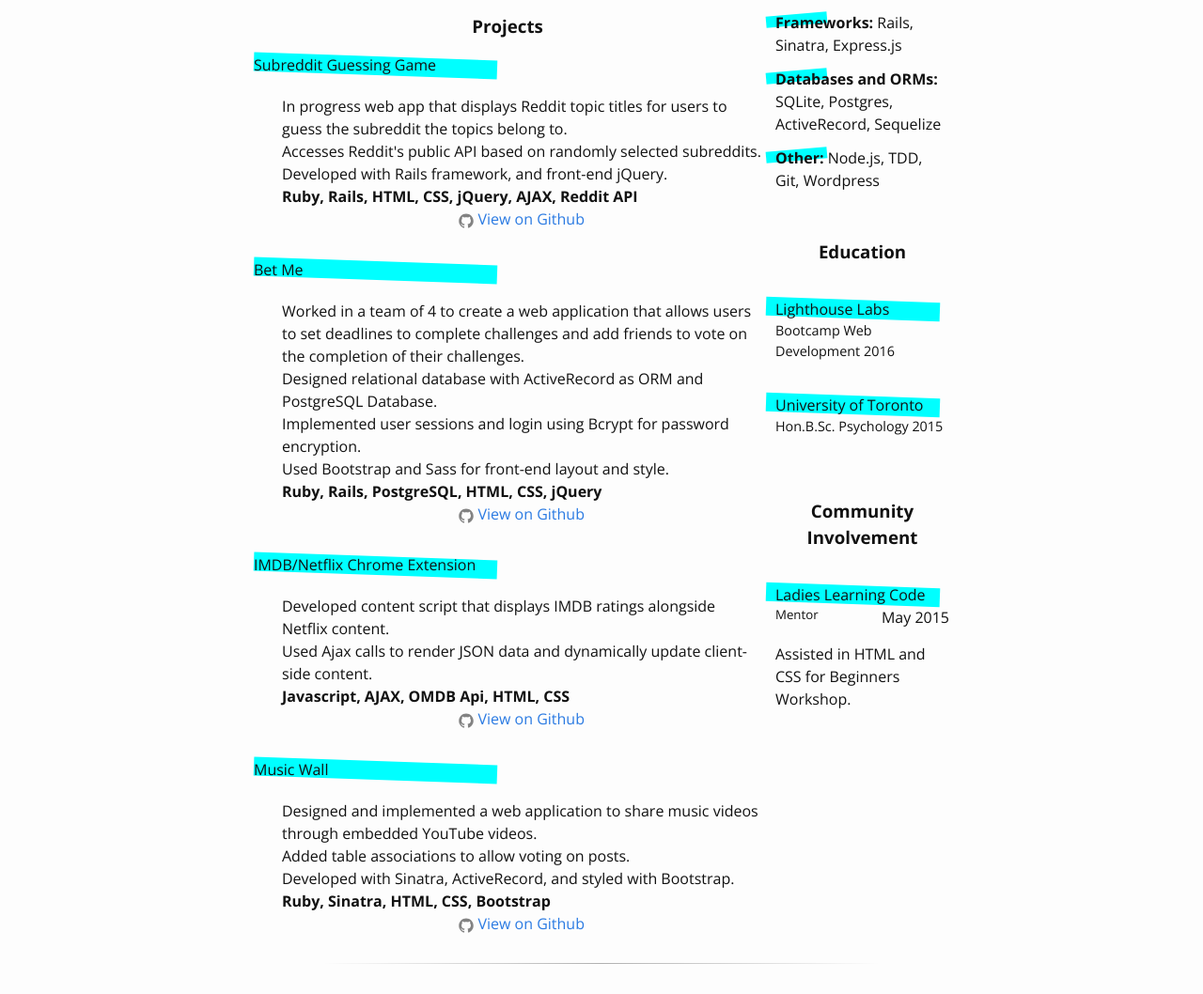
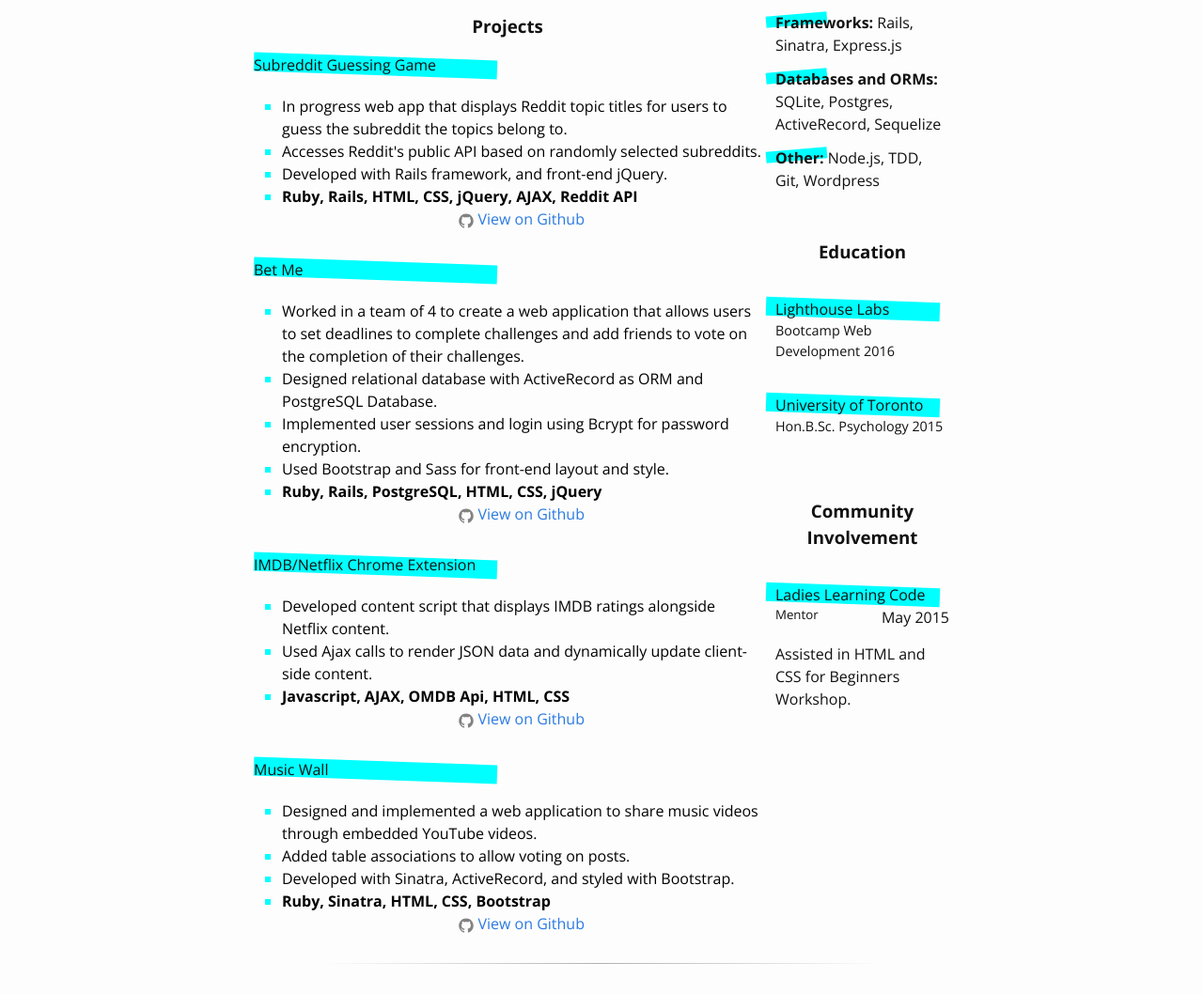
Before and after one commit to Vic-Dev/Vic-Dev.github.io, a Jekyll site: the page built from resume/victoria_johns_resume/index.html, in a window 1280 px wide. Shown: the part 366-1424 px from the top of the page at 94% size. Built offline with Jekyll 4.4.1, drawn with Linux system fonts in a browser that asks for light colours.

Commit message:
Add styling to project li elements

```diff
--- a/css/main.scss
+++ b/css/main.scss
@@ -144,8 +144,19 @@ h2 {
       transform: rotate(2deg);
     }
 
+    li {
+      list-style-type: square;
+      color: aqua;
+
+      p {
+        color: black;
+        margin: 0;
+      }
+    }
+
     li:last-child {
       text-align: center;
+      list-style-type: none;
     }
   }
   .skills, .education, .community {
--- a/resume/victoria_johns_resume/index.html
+++ b/resume/victoria_johns_resume/index.html
@@ -19,37 +19,37 @@ title: Portfolio
       <h4>Subreddit Guessing Game</h4>
       <span class="line"></span>
       <ul>
-        <li>In progress web app that displays Reddit topic titles for users to guess the subreddit the topics belong to.</li>
-        <li>Accesses Reddit's public API based on randomly selected subreddits.</li>
-        <li>Developed with Rails framework, and front-end jQuery.</li>
-        <li><strong>Ruby, Rails, HTML, CSS, jQuery, AJAX, Reddit API</strong></li>
+        <li><p>In progress web app that displays Reddit topic titles for users to guess the subreddit the topics belong to.<p></li>
+        <li><p>Accesses Reddit's public API based on randomly selected subreddits.</p></li>
+        <li><p>Developed with Rails framework, and front-end jQuery.</p></li>
+        <li><p><strong>Ruby, Rails, HTML, CSS, jQuery, AJAX, Reddit API</strong></p></li>
         <li><a href="https://github.com/Vic-Dev/subreddit-guess-app" target="_blank"><span class="icon icon--github">{% include icon-github.svg %}</span>View on Github</a></li>
       </ul>
       <h4>Bet Me</h4>
       <span class="line"></span>
       <ul>
-        <li>Worked in a team of 4 to create a web application that allows users to set deadlines to complete challenges and add friends to vote on the completion of their challenges.</li>
-        <li>Designed relational database with ActiveRecord as ORM and PostgreSQL Database.</li>
-        <li>Implemented user sessions and login using Bcrypt for password encryption.</li>
-        <li>Used Bootstrap and Sass for front-end layout and style.</li>
-        <li><strong>Ruby, Rails, PostgreSQL, HTML, CSS, jQuery</strong></li>
+        <li><p>Worked in a team of 4 to create a web application that allows users to set deadlines to complete challenges and add friends to vote on the completion of their challenges.</p></li>
+        <li><p>Designed relational database with ActiveRecord as ORM and PostgreSQL Database.</p></li>
+        <li><p>Implemented user sessions and login using Bcrypt for password encryption.</p></li>
+        <li><p>Used Bootstrap and Sass for front-end layout and style.</p></li>
+        <li><p><strong>Ruby, Rails, PostgreSQL, HTML, CSS, jQuery</strong></p></li>
         <li><a href="https://github.com/Vic-Dev/bet-me" target="_blank"><span class="icon icon--github">{% include icon-github.svg %}</span>View on Github</a></li>
       </ul>
       <h4>IMDB/Netflix Chrome Extension</h4>
       <span class="line"></span>
       <ul>
-        <li>Developed content script that displays IMDB ratings alongside Netflix content.</li>
-        <li>Used Ajax calls to render JSON data and dynamically update client-side content.</li>
-        <li><strong>Javascript, AJAX, OMDB Api, HTML, CSS</strong></li>
+        <li><p>Developed content script that displays IMDB ratings alongside Netflix content.</p></li>
+        <li><p>Used Ajax calls to render JSON data and dynamically update client-side content.</p></li>
+        <li><p><strong>Javascript, AJAX, OMDB Api, HTML, CSS</strong></p></li>
         <li><a href="https://github.com/Vic-Dev/chrome-extension" target="_blank"><span class="icon icon--github">{% include icon-github.svg %}</span>View on Github</a></li>
       </ul>
       <h4>Music Wall</h4>
       <span class="line"></span>
       <ul>
-        <li>Designed and implemented a web application to share music videos through embedded YouTube videos.</li>
-        <li>Added table associations to allow voting on posts.</li>
-        <li>Developed with Sinatra, ActiveRecord, and styled with Bootstrap.</li>
-        <li><strong>Ruby, Sinatra, HTML, CSS, Bootstrap</strong></li>
+        <li><p>Designed and implemented a web application to share music videos through embedded YouTube videos.</p></li>
+        <li><p>Added table associations to allow voting on posts.</p></li>
+        <li><p>Developed with Sinatra, ActiveRecord, and styled with Bootstrap.</p></li>
+        <li><p><strong>Ruby, Sinatra, HTML, CSS, Bootstrap</strong></p></li>
         <li><a href="https://github.com/Vic-Dev/sinatra-music-wall" target="_blank"><span class="icon icon--github">{% include icon-github.svg %}</span>View on Github</a></li>
       </ul>
     </div>
```
Also changed, not shown: 2 other files.
